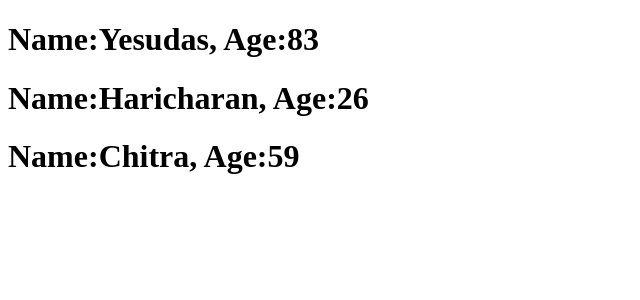
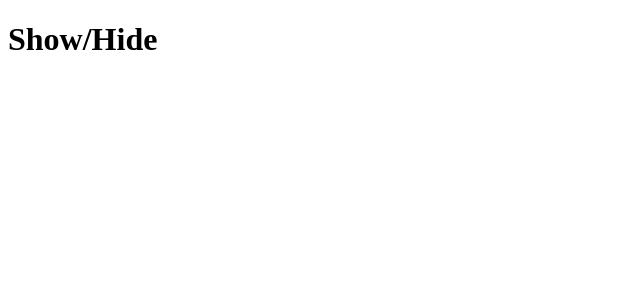
Before and after one commit to Vishnuraj1/React-practice, a React (Create React App) app: page / in a window 1280 px wide. Shown: the top 300 px of the page, without its empty margins (0-640 px from the left). Built offline with nearby package versions, Linux system fonts and the light colour scheme.

Commit message:
Hook(useState)

```diff
--- a/src/App.js
+++ b/src/App.js
@@ -1,60 +1,25 @@
 import './App.css'
-// import { useState } from 'react';
-import Employee from './Employee';
-// import Counter from './Counter';
-function App() {
 
-//   const [Count,setCount] = useState(0)
-
-//  const addCount =()=>{
-//       setCount(Count+1)
-
-//  }
-
-//  obj object is created for learing spread and rest operators
-
-//  let obj ={
-//   title:'1st counter',
-//   Count:Count,
-//   place:'myanmar'
-//  }
-
-// emp object is created to learn map method
-
-let emp =[
-  {name:'Yesudas',age:83},
-  {name:'Haricharan',age:26},
-  {name:'Chitra',age:59},
-]
-
-  return (
-
-    // <div className='App'>
-    //   <button onClick={addCount}>Add</button>
-    //    <Counter {...obj}/>
-    //    <Counter title='2nd Counter'  Count ={Count}/>
-
-    // </div>
-
-    //  spread operator using to pass values
+import './App.css'
+import Counter from './Counter'
+import { useState } from 'react';
 
 
-
-    // map method
-
+function App() {
+ const [state,setState] =useState(false)
+  return (
     <div className='App'>
-
-      {
-        emp.map((obj,index)=>{
-           return(
-            // <Employee key={index} name={obj.name} age={obj.age}/> Normal way
-            <Employee key={index} {...obj}/> //using spread opearator
-           )
-        })
-      }
+     <h1 onClick={()=>setState(!state)} style={{cursor:'pointer'}}>Show/Hide</h1>
+   {/* { state ? <Counter/> : null }  if else type method using ternary operator */}
+   { state && <Counter/> }
+   {/* By using 'and'(&&) operator (and operator works only when both are true)  */}
 
     </div>
   );
 }
 
 export default App;
+
+// Mounting
+// Updating
+// Unmounting
--- /dev/null
+++ b/src/Counter.js
@@ -0,0 +1,27 @@
+import React,{useState,useEffect} from 'react'
+
+function Counter() {
+    const[count,setCount] = useState(0)
+    const[count2,setCount2] = useState(0)
+
+
+    useEffect(()=>{
+        console.log('Mounting...');
+        console.log('Count 1...'+ count);
+        console.log('Count 2...'+ count2);
+      //  return()=>{
+      //   console.log('CleanUp' + count)
+      //  }
+    },[count,count2])
+  return (
+    <div>
+      <button onClick={()=>setCount(count+1)}>Increment</button>
+      <h1>Hello i am Component: {count}</h1>
+
+      <button onClick={()=>setCount2(count2+1)}>Increment</button>
+      <h1>Hello i am Component 2: {count2}</h1>
+    </div>
+  )
+}
+
+export default Counter
--- a/src/index.js
+++ b/src/index.js
@@ -4,7 +4,7 @@ import App from './App';
 
 const root = ReactDOM.createRoot(document.getElementById('root'));
 root.render(
-  <React.StrictMode>
+  // <React.StrictMode>
     <App />
-  </React.StrictMode>
+  /* </React.StrictMode> */
 );
```
